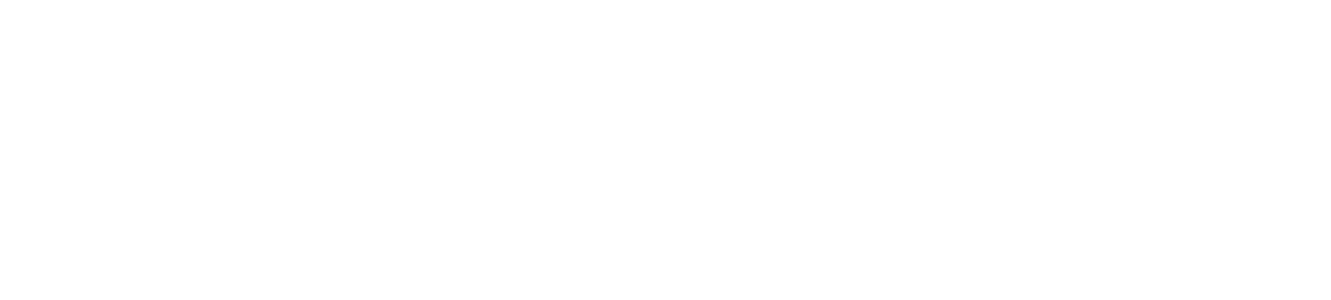
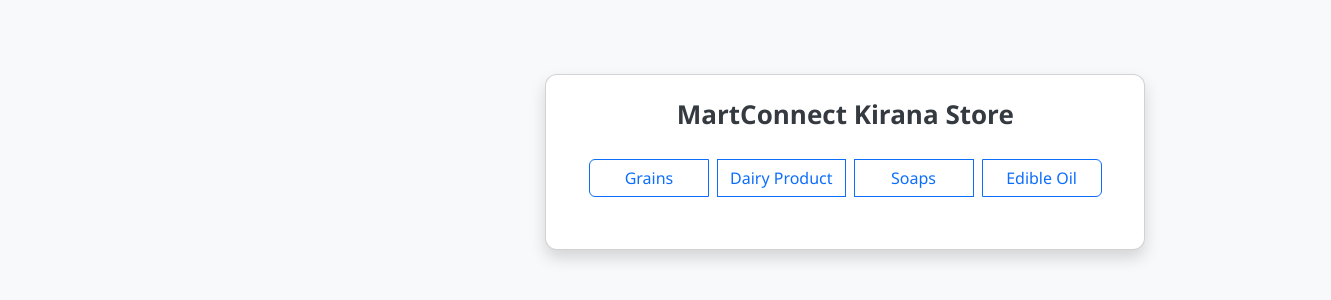
Before and after one commit to KD1-89196-Ayush/martconnect, a React (Vite) app in the folder MartConnect/client/: page /addProduct in a window 1280 px wide. Before the commit this address had no page. Shown: the part 238-538 px from the top of the page, 1331 px wide, since content can reach past the window. Built offline with nearby package versions, Linux system fonts and the light colour scheme.

Commit message:
AddProduct Completed

```diff
--- a/MartConnect/client/index.html
+++ b/MartConnect/client/index.html
@@ -5,6 +5,11 @@
     <link rel="icon" type="image/svg+xml" href="/vite.svg" />
     <meta name="viewport" content="width=device-width, initial-scale=1.0" />
     <title>Vite + React</title>
+    <link
+  href="https://cdn.jsdelivr.net/npm/bootstrap@5.3.0/dist/css/bootstrap.min.css"
+  rel="stylesheet"
+/>
+
     <link
       href="https://cdn.jsdelivr.net/npm/bootstrap@5.3.6/dist/css/bootstrap.min.css"
       rel="stylesheet"
--- a/MartConnect/client/package.json
+++ b/MartConnect/client/package.json
@@ -11,6 +11,7 @@
   },
   "dependencies": {
     "axios": "^1.10.0",
+    "bootstrap": "^5.3.7",
     "jsonwebtoken": "^9.0.2",
     "react": "^19.1.0",
     "react-dom": "^19.1.0",
--- a/MartConnect/client/src/App.jsx
+++ b/MartConnect/client/src/App.jsx
@@ -5,6 +5,7 @@
 import { ToastContainer } from 'react-toastify'
 import Login from './pages/Login'
 import Register from './pages/Register'
+import AddProduct from './components/AddProduct'
 
 function App() {
   // state for user context
@@ -24,6 +25,11 @@
             path='/home'
             element={user ? <Home /> : <Navigate to='/' />}
           />
+
+          <Route
+            path='/addProduct'
+            element={<AddProduct/>}
+          />
         </Routes>
       </AuthContext.Provider>
 
--- /dev/null
+++ b/MartConnect/client/src/StylingSheet/AddProduct.css
@@ -0,0 +1,81 @@
+/* Ensure the body and html take full height */
+html,
+body {
+  height: 100%;
+  margin: 0;
+  padding: 0;
+  font-family: 'Segoe UI', Tahoma, Geneva, Verdana, sans-serif;
+  background-color: #f8f9fa;
+}
+
+/* Container covers full viewport height and centers content */
+.container-fluid {
+  min-height: 100vh;
+  margin-left: 45vh;
+  display: flex;
+  justify-content: center;
+  align-items: center;
+  padding: 20px;
+}
+
+/* Card styling */
+.card {
+  width: 100%;
+  max-width: 600px;
+  background-color: #ffffff;
+  border-radius: 12px;
+  box-shadow: 0 4px 12px rgba(0, 0, 0, 0.15);
+  padding: 25px;
+}
+
+/* Shop title */
+.card h2 {
+  font-size: 26px;
+  font-weight: bold;
+  color: #343a40;
+}
+
+/* Category buttons */
+.btn-group .btn {
+  min-width: 120px;
+  font-weight: 500;
+}
+
+/* Active button style */
+.btn.active {
+  background-color: #0d6efd !important;
+  color: white !important;
+  border-color: #0d6efd !important;
+}
+
+/* Input and textarea */
+input.form-control,
+textarea.form-control,
+select.form-select {
+  border-radius: 6px;
+  font-size: 15px;
+}
+
+/* Labels */
+.form-label {
+  font-weight: 500;
+}
+
+/* Submit button */
+.btn-success {
+  font-weight: bold;
+  font-size: 16px;
+  padding: 10px;
+}
+
+/* Responsive spacing for small devices */
+@media (max-width: 576px) {
+  .btn-group .btn {
+    min-width: 100px;
+    margin: 5px 0;
+  }
+
+  .card {
+    padding: 20px 15px;
+  }
+}
--- /dev/null
+++ b/MartConnect/client/src/components/AddProduct.jsx
@@ -0,0 +1,174 @@
+import React, { useState } from "react";
+import "bootstrap/dist/css/bootstrap.min.css";
+import '../StylingSheet/AddProduct.css';
+
+
+
+const AddProduct = () => {
+  const [category, setCategory] = useState("");
+  const [product, setProduct] = useState({
+    name: "",
+    description: "",
+    unit: "",
+    price: "",
+    inStock: "",
+    image: null,
+  });
+
+  const handleInputChange = (e) => {
+    const { name, value } = e.target;
+    setProduct({ ...product, [name]: value });
+  };
+
+  const handleImageChange = (e) => {
+    setProduct({ ...product, image: e.target.files[0] });
+  };
+
+  const handleSubmit = (e) => {
+    e.preventDefault();
+    console.log("Submitted product:", { category, ...product });
+    // You can send this to backend via API here
+  };
+
+  return (
+    <div className="container-fluid bg-light min-vh-100 d-flex justify-content-center align-items-center">
+      <div className="card shadow p-4 w-100" style={{ maxWidth: "600px" }}>
+        {/* Shop Name */}
+        <h2 className="text-center mb-4">MartConnect Kirana Store</h2>
+
+        {/* Category Selection */}
+        <div className="mb-4 text-center">
+          <div className="btn-group flex-wrap" role="group">
+            {["Grains", "Dairy Product", "Soaps", "Edible Oil"].map((cat) => (
+              <button
+                key={cat}
+                type="button"
+                className={`btn btn-outline-primary m-1 ${category === cat ? "active" : ""}`}
+                onClick={() => setCategory(cat)}
+              >
+                {cat}
+              </button>
+            ))}
+          </div>
+        </div>
+
+        {/* Form - Display after category is selected */}
+        {category && (
+          <>
+            <h5 className="text-center text-primary mb-3">{category} Product Details</h5>
+
+            <form onSubmit={handleSubmit}>
+              <div className="mb-3">
+                <input
+                  type="text"
+                  name="name"
+                  className="form-control"
+                  placeholder="Product Name"
+                  value={product.name}
+                  onChange={handleInputChange}
+                  required
+                />
+              </div>
+
+              <div className="mb-3">
+                <textarea
+                  name="description"
+                  className="form-control"
+                  placeholder="Description"
+                  value={product.description}
+                  onChange={handleInputChange}
+                  rows={3}
+                  required
+                ></textarea>
+              </div>
+
+              <div className="mb-3">
+                <select
+                  name="unit"
+                  className="form-select"
+                  value={product.unit}
+                  onChange={handleInputChange}
+                  required
+                >
+                  <option value="">Select Unit</option>
+                  <option value="Kilogram">Kilogram</option>
+                  <option value="Gram">Gram</option>
+                  <option value="Liter">Liter</option>
+                  <option value="Quantity">Quantity</option>
+                </select>
+              </div>
+
+              <div className="mb-3">
+                <input
+                  type="number"
+                  name="Quntity per Unit"
+                  className="form-control"
+                  placeholder="e.g 2kg"
+                  value={product.price}
+                  onChange={handleInputChange}
+                  required
+                />
+              </div>
+
+              <div className="mb-3">
+                <input
+                  type="number"
+                  name="price"
+                  className="form-control"
+                  placeholder="Price"
+                  value={product.price}
+                  onChange={handleInputChange}
+                  required
+                />
+              </div>
+
+              <div className="mb-3">
+                <label className="form-label me-3">In Stock:</label>
+                <div className="form-check form-check-inline">
+                  <input
+                    type="radio"
+                    className="form-check-input"
+                    name="inStock"
+                    value="Yes"
+                    checked={product.inStock === "Yes"}
+                    onChange={handleInputChange}
+                    required
+                  />
+                  <label className="form-check-label">Yes</label>
+                </div>
+                <div className="form-check form-check-inline">
+                  <input
+                    type="radio"
+                    className="form-check-input"
+                    name="inStock"
+                    value="No"
+                    checked={product.inStock === "No"}
+                    onChange={handleInputChange}
+                  />
+                  <label className="form-check-label">No</label>
+                </div>
+              </div>
+
+              <div className="mb-3">
+                <label className="form-label">Upload Image:</label>
+                <input
+                  type="file"
+                  className="form-control"
+                  accept="image/*"
+                  onChange={handleImageChange}
+                  required
+                />
+              </div>
+
+              <button type="submit" className="btn btn-success w-100">
+                Add Product
+              </button>
+            </form>
+          </>
+        )}
+      </div>
+    </div>
+  );
+};
+
+export default AddProduct;
--- a/MartConnect/client/src/main.jsx
+++ b/MartConnect/client/src/main.jsx
@@ -2,6 +2,8 @@
 import './index.css'
 import App from './App.jsx'
 import { BrowserRouter } from 'react-router-dom'
+import 'bootstrap/dist/css/bootstrap.min.css';
+
 
 createRoot(document.getElementById('root')).render(
     <BrowserRouter>
```
Also changed, not shown: 2 other files (tests, documents, lock files or other folders).
